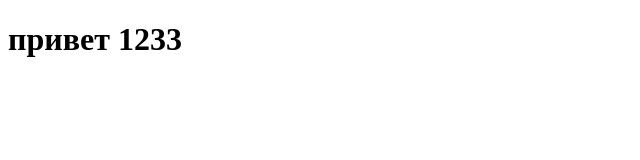
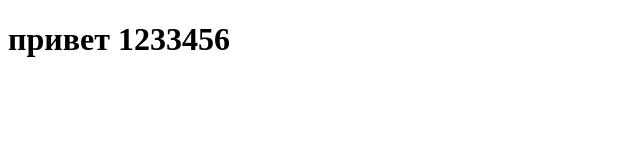
Before and after one commit to AndreyGAN/Tutorial-1, a plain HTML site: page index.html in a window 1280 px wide. Shown: the full height of the page, 0-640 px from the left. Drawn offline with Linux system fonts and the light colour scheme.

Commit message:
посл

```diff
--- a/index.html
+++ b/index.html
@@ -7,7 +7,7 @@
     <title>Porky</title>
 </head>
 <body>
-  <h1>привет 1233
+  <h1>привет 1233456
 
   </h1>
 </body>
```
